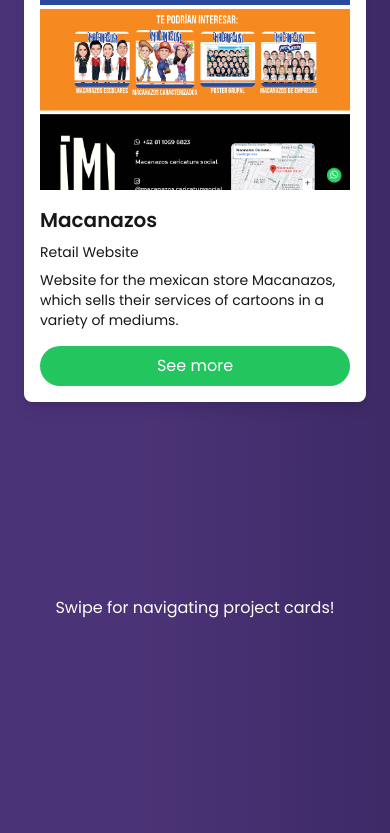
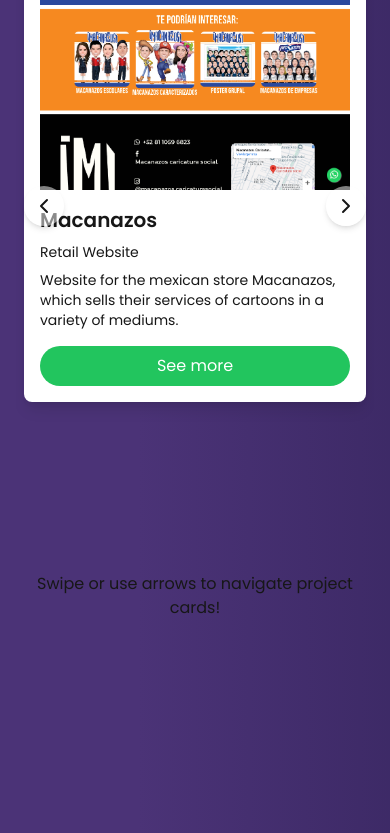
Before and after one commit to mabysmal/mabs-dev, a Next.js app: page / in a window 390 px wide. Shown: the part 1052-1885 px from the top of the page. Built offline with nearby package versions, Linux system fonts and the light colour scheme.

Commit message:
navigation on mobile projects done

```diff
--- a/src/app/components/portfolio-wheel.tsx
+++ b/src/app/components/portfolio-wheel.tsx
@@ -69,11 +69,13 @@
 
   const navigateProject = (direction: 'next' | 'prev') => {
     if (!isActive) return;
-    setCurrentProjectIndex((prev) =>
-      direction === 'next'
-        ? (prev + 1) % projects.length
-        : (prev - 1 + projects.length) % projects.length
-    );
+    setCurrentProjectIndex((prev) => {
+      if (direction === 'next') {
+        return (prev + 1) % projects.length;
+      } else {
+        return (prev - 1 + projects.length) % projects.length;
+      }
+    });
   };
 
   const handleTouchStart = (e: React.TouchEvent) => {
@@ -95,10 +97,10 @@
 
   if (isMobile) {
     return (
-      <div className="flex flex-col h-screen p-4">
+      <div className="flex flex-col h-screen p-4 relative">
         <h1 className="text-2xl font-bold mb-4">My Projects</h1>
         <div
-          className="flex-1 overflow-hidden"
+          className="flex-1 overflow-hidden relative"
           onTouchStart={handleTouchStart}
           onTouchMove={handleTouchMove}
           onTouchEnd={handleTouchEnd}
@@ -110,16 +112,11 @@
             {projects.map((project, index) => (
               <div
                 key={project.id}
-                className={`w-full flex-shrink-0 p-2 transition-all duration-300 ${
-                  index === currentProjectIndex
-                    ? 'scale-100 opacity-100'
-                    : 'scale-90 opacity-50'
-                }`}
+                className="w-full flex-shrink-0 p-2 transition-all duration-300"
                 style={{
                   transform: `translateX(${(index - currentProjectIndex) * 100}%)`,
-                  position: 'absolute',
-                  width: '100%',
-                  left: 0,
+                  opacity: index === currentProjectIndex ? 1 : 0.5,
+                  scale: index === currentProjectIndex ? '1' : '0.9',
                 }}
               >
                 <div className="bg-white rounded-lg shadow-lg p-4">
@@ -138,9 +135,25 @@
               </div>
             ))}
           </div>
+
+          {/* Left Chevron */}
+          <button
+            onClick={() => navigateProject('prev')}
+            className="absolute left-2 top-1/2 transform -translate-y-1/2 bg-white bg-opacity-50 rounded-full p-2 shadow-md z-10"
+          >
+            <ChevronLeft size={24} />
+          </button>
+
+          {/* Right Chevron */}
+          <button
+            onClick={() => navigateProject('next')}
+            className="absolute right-2 top-1/2 transform -translate-y-1/2 bg-white bg-opacity-50 rounded-full p-2 shadow-md z-10"
+          >
+            <ChevronRight size={24} />
+          </button>
         </div>
-        <div className="mt-4 text-center text-white">
-          Swipe for navigating project cards!
+        <div className="mt-4 text-center text-gray-600">
+          Swipe or use arrows to navigate project cards!
         </div>
       </div>
     );
```
